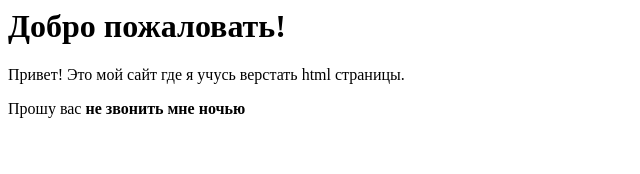
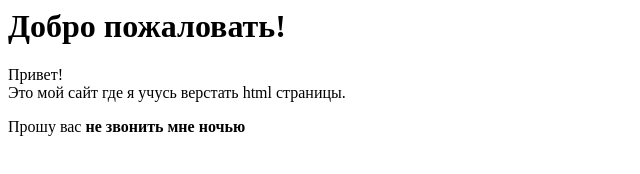
Before and after one commit to sofia-chess/sofia-chess.github.io, a plain HTML site: page index.html in a window 1280 px wide. Shown: the whole page, without its empty margins (0-640 px from the left). Drawn offline with Linux system fonts and the light colour scheme.

Commit message:
Update index.html

```diff
--- a/index.html
+++ b/index.html
@@ -7,7 +7,7 @@
       Добро пожаловать!
     </h1>
     <p>
-      Привет!
+      Привет!<br/>
       Это мой сайт где я учусь верстать html страницы.
     </p>
     <p>
```
